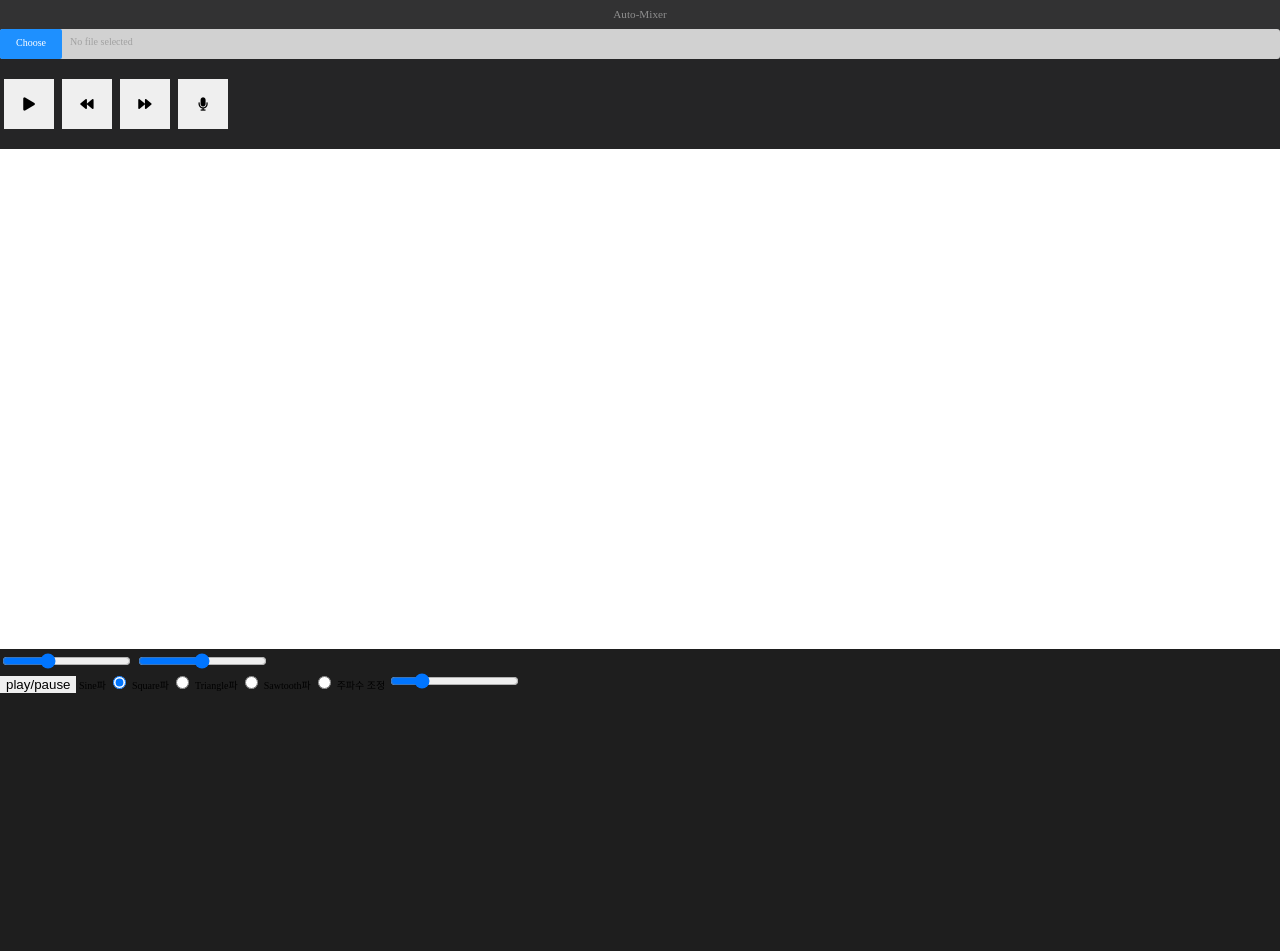
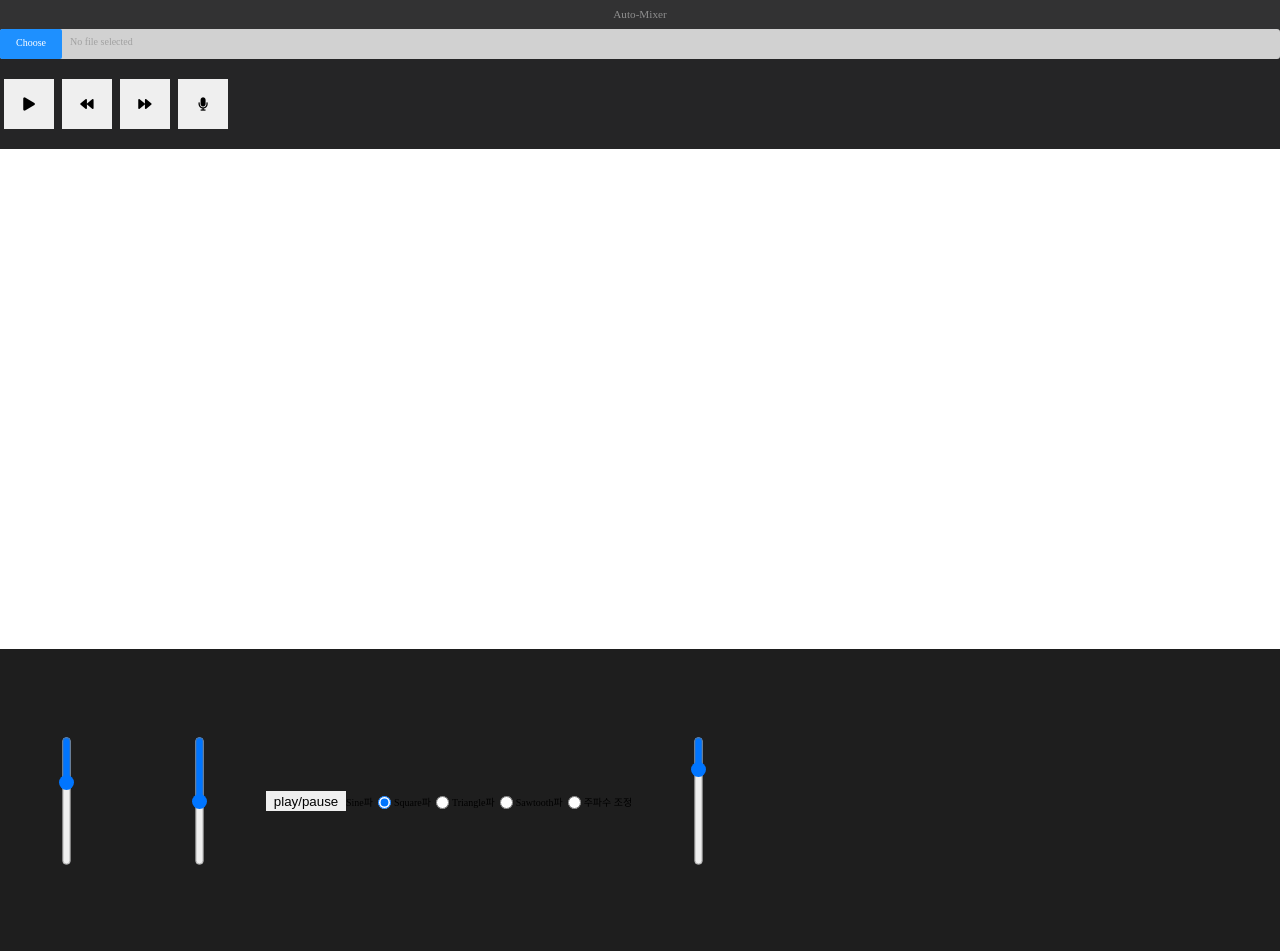
Before and after one commit to heywon0909/audio-mixer, a website: page index.html in a window 1280 px wide. Before the commit the page ends 800 px from the top, so only its background shows below. Drawn offline with Linux system fonts and the light colour scheme.

Commit message:
음악 컨트롤 ui 작업중..

```diff
--- a/styles/app.css
+++ b/styles/app.css
@@ -132,3 +132,21 @@ header {
   background: white;
   height: 500px;
 }
+.control-pannel{
+  display: flex;
+  width: 100%;
+  height: 300px;
+}
+input[type=range]{
+  	transform: rotate(90deg);
+
+}
+#oscillator{
+  display: flex;
+  align-items: center;
+  height: 300px;
+}
+#oscillator_control{
+  width: 80px;
+  height: 20px;
+}
```
